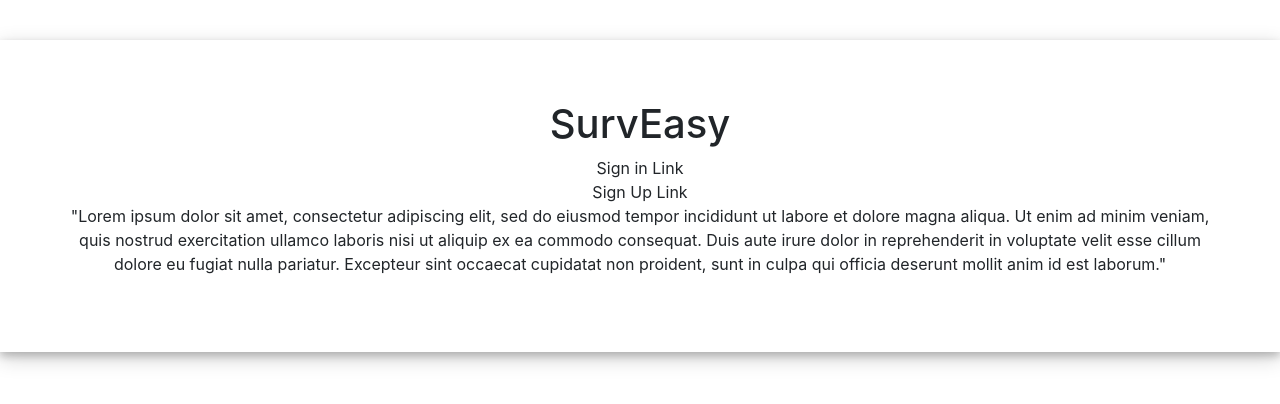
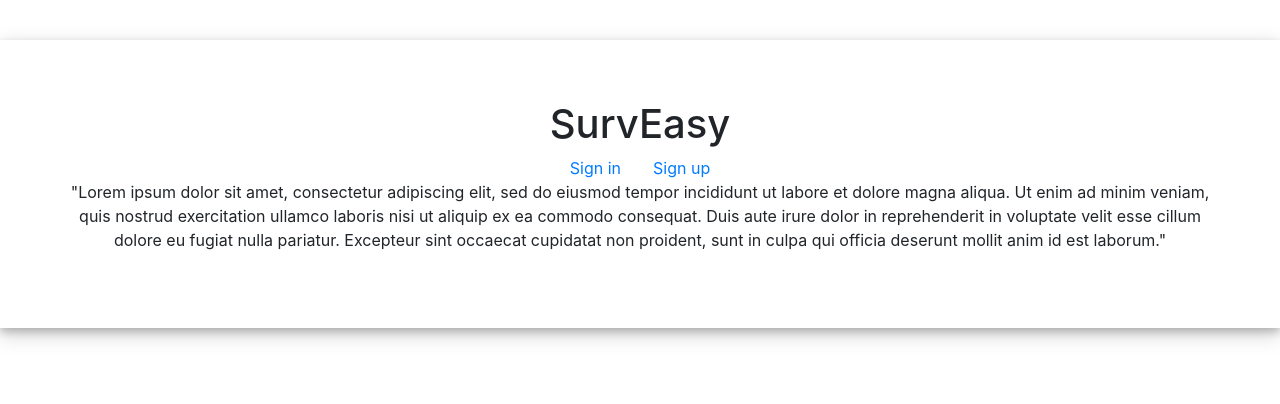
Before and after one commit to tylerdrewwork/Surveasy, a React (Create React App) app in the folder client/: page / in a window 1280 px wide. Shown: the top 404 px of the page. Built offline with nearby package versions, Linux system fonts and the light colour scheme; the HTML template or start-up script is replaced by a standard one.

Commit message:
feat: use links to access sign in and sign up page

```diff
--- a/client/src/App.js
+++ b/client/src/App.js
@@ -1,5 +1,5 @@
 import React from "react";
-import { BrowserRouter as Router, Route, Switch } from "react-router-dom";
+import { BrowserRouter as Router, Route, Link, Switch } from "react-router-dom";
 import SignIn from "./pages/signin";
 import SignUp from "./pages/signup";
 import Admin from "./pages/admin"
@@ -9,6 +9,7 @@ import CreateSurvey from "./pages/createSurvey"
 import 'bootstrap/dist/css/bootstrap.min.css';
 
 import './pages/style.css';
+import { Container, Grid, Row, Col } from "react-bootstrap";
 
 function App() {
   return (
@@ -35,8 +36,10 @@ function App() {
       <section className='back-div'>
         <h1>SurvEasy</h1>
 
-        <div>Sign in Link</div>
-        <div>Sign Up Link</div>
+        <section>
+          <Link to='/signin' style={{ margin: '1em' }}>Sign in</Link>
+          <Link to='/signup' style={{ margin: '1em' }}>Sign up</Link>
+        </section>
 
         <p>
           "Lorem ipsum dolor sit amet, consectetur adipiscing elit, sed do eiusmod tempor incididunt
```
